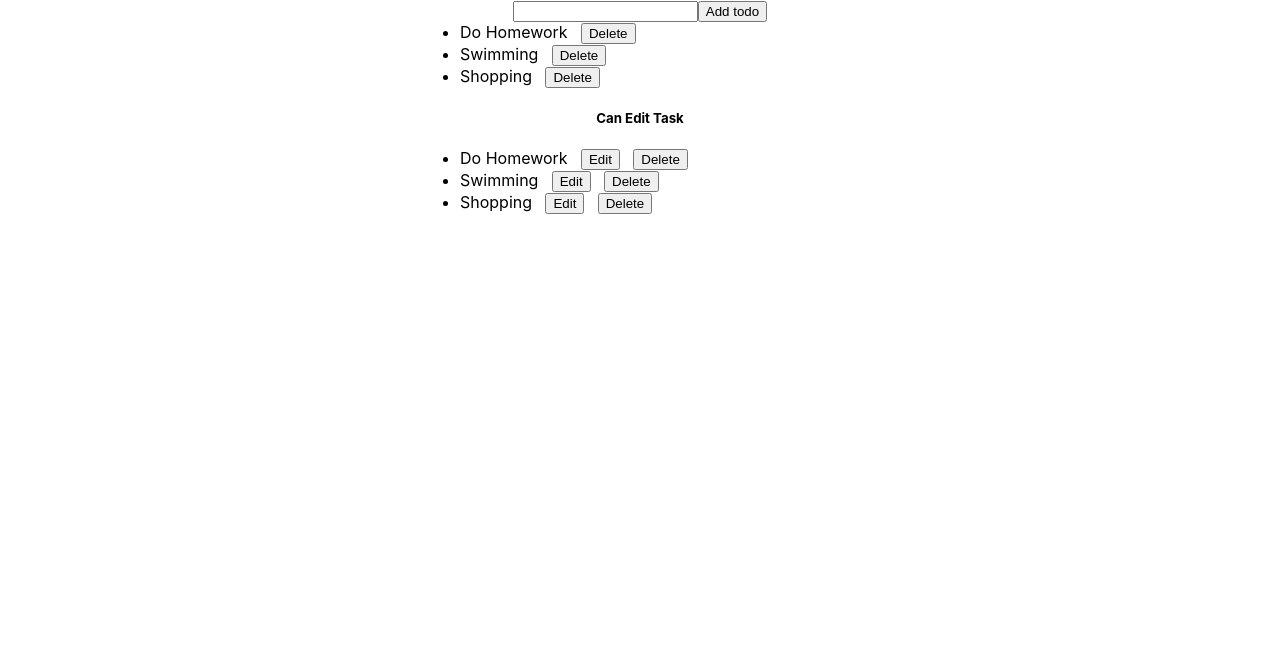
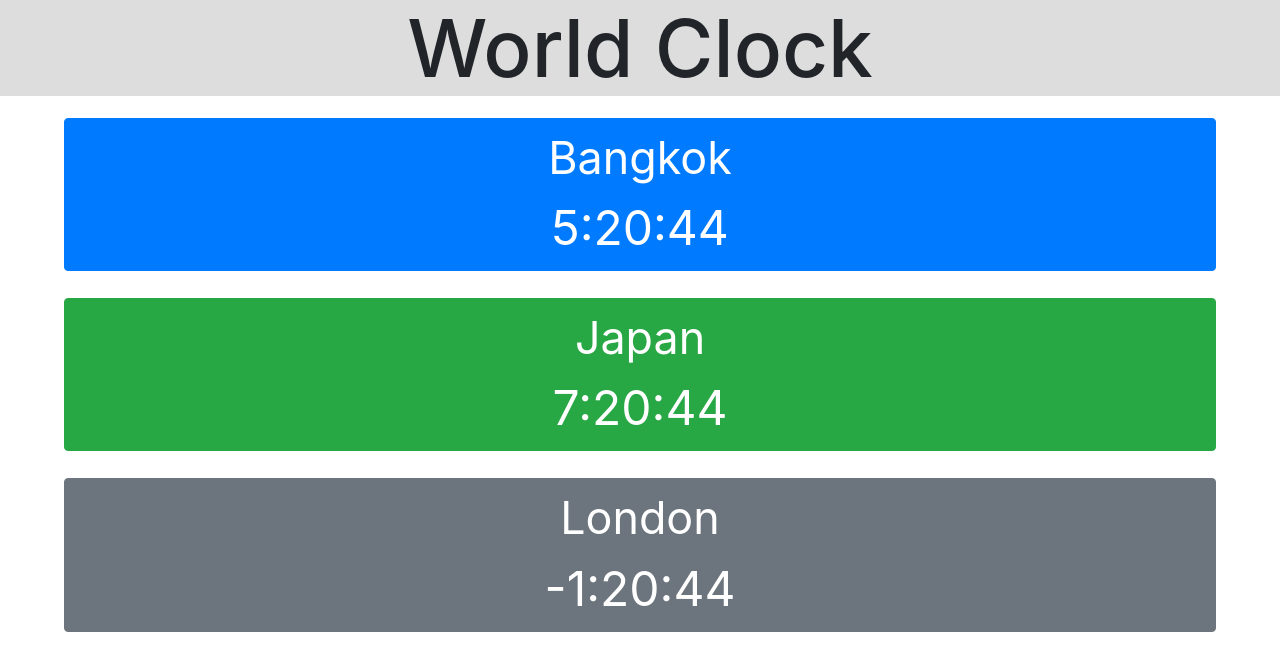
Before and after one commit to koidzt/example_react_app, a React (Create React App) app: page / in a window 1280 px wide. Shown: the top 670 px of the page. Built offline with nearby package versions, Linux system fonts and the light colour scheme.

Commit message:
Seventh React  - World Clock app >>> Import bootstrap by Include via CDN (Internal HTML) in public/index.html & How to use setInterval and clearInterval by class component

```diff
--- a/public/index.html
+++ b/public/index.html
@@ -5,10 +5,7 @@
     <link rel="icon" href="%PUBLIC_URL%/favicon.ico" />
     <meta name="viewport" content="width=device-width, initial-scale=1" />
     <meta name="theme-color" content="#000000" />
-    <meta
-      name="description"
-      content="Web site created using create-react-app"
-    />
+    <meta name="description" content="Web site created using create-react-app" />
     <link rel="apple-touch-icon" href="%PUBLIC_URL%/logo192.png" />
     <!--
       manifest.json provides metadata used when your web app is installed on a
@@ -24,6 +21,13 @@
       work correctly both with client-side routing and a non-root public URL.
       Learn how to configure a non-root public URL by running `npm run build`.
     -->
+
+    <link
+      rel="stylesheet"
+      href="https://stackpath.bootstrapcdn.com/bootstrap/4.4.1/css/bootstrap.min.css"
+      integrity="sha384-Vkoo8x4CGsO3+Hhxv8T/Q5PaXtkKtu6ug5TOeNV6gBiFeWPGFN9MuhOf23Q9Ifjh"
+      crossorigin="anonymous"
+    />
     <title>React App</title>
   </head>
   <body>
--- a/src/App.js
+++ b/src/App.js
@@ -1,13 +1,16 @@
-import React, { Component } from 'react';
+import React from 'react';
 import logo from './logo.svg';
 import './App.css';
-import TodoList from './pages/TodoList';
+import Clock from './components/Clock';
 
-class App extends Component {
+class App extends React.Component {
   render() {
     return (
       <div className="App">
-        <TodoList />
+        <h1 style={{ fontSize: '5em', backgroundColor: '#DDDDDD' }}>World Clock</h1>
+        <Clock location="Bangkok" cn="btn btn-primary" />
+        <Clock location="Japan" cn="btn btn-success" />
+        <Clock location="London" cn="btn btn-secondary" />
       </div>
     );
   }
--- /dev/null
+++ b/src/components/Clock.js
@@ -0,0 +1,46 @@
+import React, { Component } from 'react';
+
+class Clock extends Component {
+  constructor(props) {
+    super(props);
+    this.state = {
+      date: new Date(),
+    };
+  }
+
+  componentDidMount() {
+    this.timerID = setInterval(() => this.tick(), 1000);
+  }
+
+  componentWillUnmount() {
+    clearInterval(this.timerID);
+  }
+
+  tick() {
+    this.setState({
+      date: new Date(),
+    });
+  }
+
+  location = {
+    Bangkok: 0,
+    Japan: 2,
+    London: -6,
+  };
+
+  render() {
+    const date = this.state.date;
+    return (
+      <div className={this.props.cn} style={{ width: '90%', margin: '0.85em' }}>
+        <div style={{ fontSize: '2.8em' }}>{this.props.location}</div>
+        <div style={{ fontSize: '3em' }}>
+          {date.getHours() + this.location[this.props.location]}:
+          {date.getMinutes() < 10 ? `0${date.getMinutes()}` : date.getMinutes()}:
+          {date.getSeconds() < 10 ? `0${date.getSeconds()}` : date.getSeconds()}
+        </div>
+      </div>
+    );
+  }
+}
+
+export default Clock;
--- a/src/components/TodoItem.js
+++ /dev/null
@@ -1,46 +0,0 @@
-import React, { Component } from 'react';
-
-export default class TodoItem extends Component {
-  //เหลือปุ่ม Edit
-  state = {
-    temp: '',
-    isEdit: false,
-  };
-
-  editTodoItem = () => {
-    const { todo, editFn } = this.props;
-    const { temp } = this.state;
-
-    editFn(todo.id, temp);
-    this.setState({ isEdit: false });
-  };
-
-  clickEdit = () => {
-    this.setState({ isEdit: true, temp: this.props.todo.task });
-  };
-
-  render() {
-    const { todo, editFn, deleteTask } = this.props;
-    const { temp, isEdit } = this.state;
-
-    return (
-      <li key={todo.id}>
-        {isEdit ? <input value={temp} onChange={(e) => this.setState({ temp: e.target.value })} /> : null}
-        {isEdit ? (
-          <button onClick={this.editTodoItem} style={{ margin: 'auto auto auto 1em' }}>
-            Done
-          </button>
-        ) : null}
-        {!isEdit ? todo.task : null}
-        {!isEdit ? (
-          <button onClick={this.clickEdit} style={{ margin: 'auto auto auto 1em' }}>
-            Edit
-          </button>
-        ) : null}
-        <button onClick={() => deleteTask(todo.id)} style={{ margin: 'auto auto auto 1em' }}>
-          Delete
-        </button>
-      </li>
-    );
-  }
-}
--- a/src/pages/TodoList.js
+++ /dev/null
@@ -1,110 +0,0 @@
-import React, { Component } from 'react';
-import TodoItem from '../components/TodoItem';
-
-class TodoList extends Component {
-  state = {
-    inputValue: '',
-    todoList: [
-      {
-        id: 1,
-        task: 'Do Homework',
-      },
-      {
-        id: 2,
-        task: 'Swimming',
-      },
-      {
-        id: 3,
-        task: 'Shopping',
-      },
-    ],
-    todoListCanEdit: [
-      {
-        id: 1,
-        task: 'Do Homework',
-      },
-      {
-        id: 2,
-        task: 'Swimming',
-      },
-      {
-        id: 3,
-        task: 'Shopping',
-      },
-    ],
-  };
-
-  createNewTask = (event) => {
-    event.preventDefault();
-    const newTask = this.state.inputValue;
-    const newTodoList = [...this.state.todoList];
-    const newTodoListCanEdit = [...this.state.todoListCanEdit];
-    const newList = { task: newTask, id: Math.round(Math.random() * 1000) };
-    newTodoList.push(newList);
-    newTodoListCanEdit.push(newList);
-    this.setState({ todoList: newTodoList, todoListCanEdit: newTodoListCanEdit });
-    this.setState({ inputValue: '' });
-  };
-
-  // deleteTask = (id) => {
-  //   const newTodoList = [...this.state.todoList];
-  //   const targetTodoIdx = newTodoList.findIndex(e => e.id === id);
-  //   newTodoList.splice(targetTodoIdx, 1);
-  //   this.setState({todoList: newTodoList});
-  // }
-
-  deleteTask = (id) => {
-    const newTodoList = this.state.todoList.filter((e) => e.id !== id);
-    this.setState({ todoList: newTodoList });
-  };
-
-  editTask = (id, temp) => {
-    const newTodoListCanEdit = this.state.todoListCanEdit.map((item) =>
-      item.id === id ? { id: item.id, task: temp } : { ...item }
-    );
-    this.setState({ todoListCanEdit: newTodoListCanEdit });
-  };
-  deleteTaskCanEdit = (id) => {
-    const newTodoList = this.state.todoListCanEdit.filter((e) => e.id !== id);
-    this.setState({ todoListCanEdit: newTodoList });
-  };
-
-  render() {
-    const { todoList, todoListCanEdit, inputValue } = this.state;
-
-    return (
-      <div>
-        {/* แบบไม่สร้าง component แยก */}
-        <form onSubmit={this.createNewTask}>
-          <input value={inputValue} onChange={(e) => this.setState({ inputValue: e.target.value })} />
-          <button onClick={this.createNewTask}>Add todo</button>
-        </form>
-        <div style={{ textAlign: 'start' }}>
-          <ul style={{ width: '400px', margin: '0 auto' }}>
-            {todoList.map(({ id, task }) => (
-              <li key={id}>
-                {task}
-                <button onClick={() => this.deleteTask(id)} style={{ margin: 'auto auto auto 1em' }}>
-                  Delete
-                </button>
-              </li>
-            ))}
-          </ul>
-        </div>
-
-        {/* แบบสร้าง component แยกแล้วค่อยเรียกมาแสดง */}
-        <div>
-          <h5>Can Edit Task</h5>
-          <div style={{ textAlign: 'start' }}>
-            <ul style={{ width: '400px', margin: '0 auto' }}>
-              {todoListCanEdit.map((item) => (
-                <TodoItem key={item.id} todo={item} deleteTask={this.deleteTaskCanEdit} editFn={this.editTask} />
-              ))}
-            </ul>
-          </div>
-        </div>
-      </div>
-    );
-  }
-}
-export default TodoList;
```
